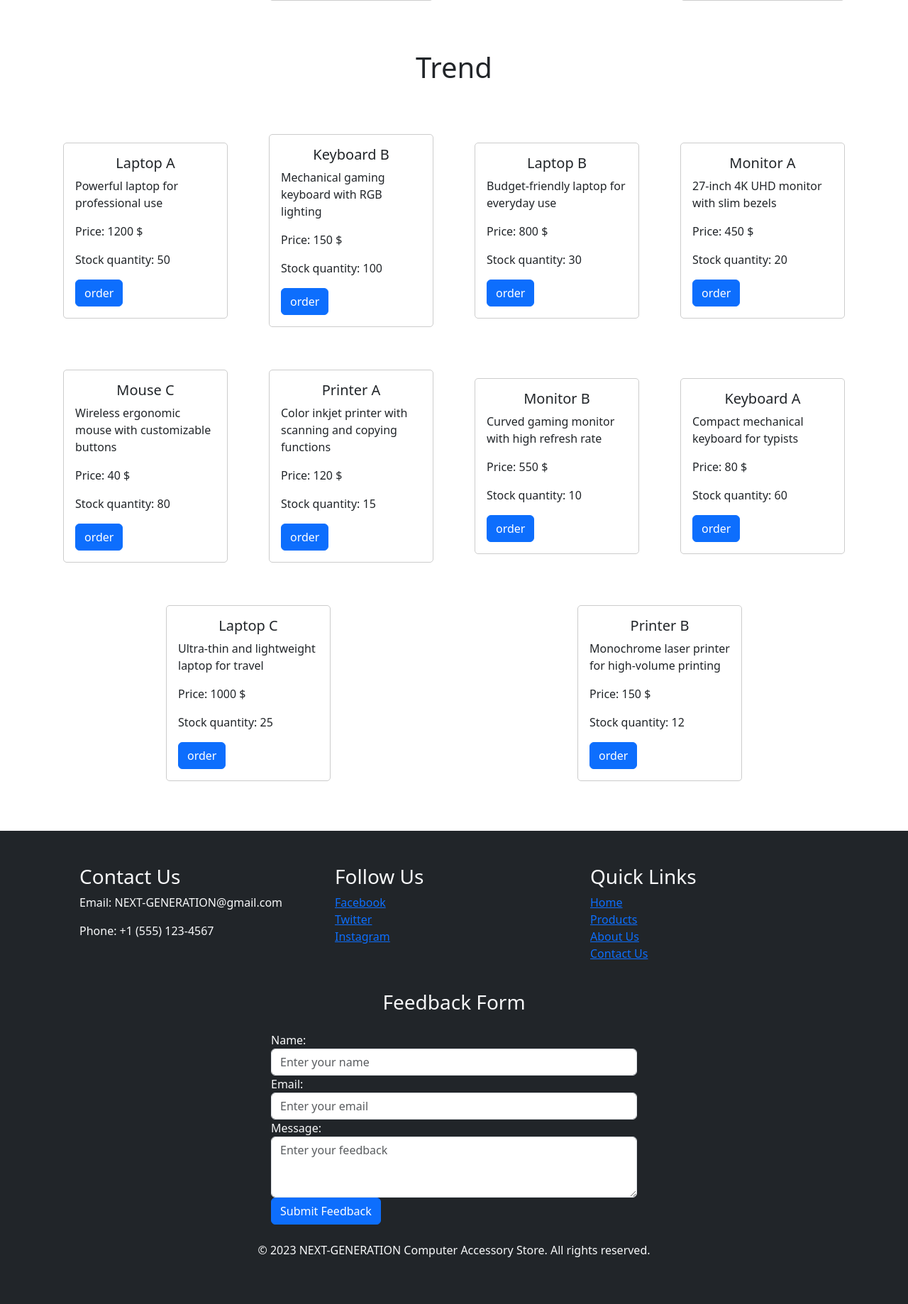
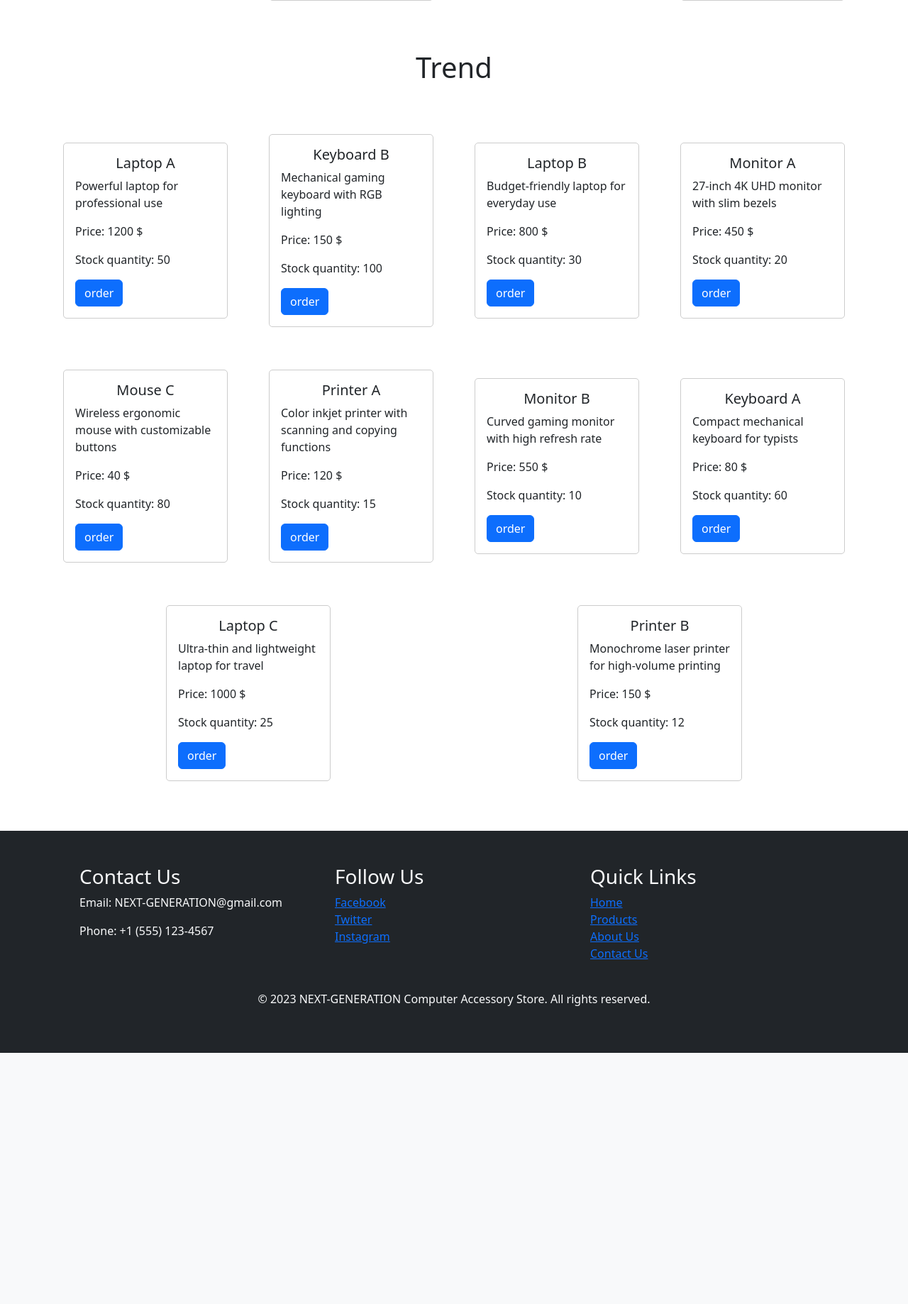
Before and after one commit to abduhafiz1993/NG-website, a Flask app: page / in a window 1280 px wide. Shown: the part 1065-2903 px from the top of the page at 71% size. After the commit the page ends 2549 px from the top, so only its background shows below. Run offline with Flask 3, Linux system fonts and the light colour scheme; some libraries are stand-ins or nearby versions.

Commit message:
update files

```diff
--- a/app.py
+++ b/app.py
@@ -24,10 +24,10 @@ def personal():
 @app.route("/update_info", methods=["POST"])
 def update_info():
     db.execute(
-            "INSERT INTO Users (username, password, email) VALUES(?, ?, ?)",
+            "update Users set username = ? , email = ? where user_id = ?",
             request.form.get("username"),
-            generate_password_hash(request.form.get("password")),
             request.form.get("email"),
+            session["user_id"]
         )
     return redirect("/personal")
 
--- a/templates/index.html
+++ b/templates/index.html
@@ -37,15 +37,26 @@
     {% for product in products %}
   <div class="card item-flexs" >
 
-    <div class="card-body">
+    <div class="card-body parent-element">
       <h5 class="card-title">{{ product["product_name"]}}</h5>
       <p class="card-text">{{product["description"]}}</p>
       <p class="card-text">Price: {{product["price"]}} $</p>
       <p class="card-text">Stock quantity: {{ product["stock_quantity"]}}</p>
-      <button class="btn btn-primary float-right">order</button>
+      <button class="btn btn-primary float-right" id="orderButton" >order</button>
     </div>
   </div>
+
   {% endfor %}
   </div>
+  <script>
+    // JavaScript code to add <p> to the parent element on button click
+    document.getElementById('orderButton').addEventListener('click',       function() {
+        var parentElement = document.querySelector('.parent-element');
+        var newParagraph = document.createElement('p');
+        newParagraph.classList.add('card-text')
+        newParagraph.textContent = '0988179643';
+        parentElement.appendChild(newParagraph);
+      })
+</script>
 </section>
 {% endblock %}
--- a/templates/layout.html
+++ b/templates/layout.html
@@ -37,14 +37,12 @@
                 <a class="nav-link" href="{{ url_for('about') }}">About</a>
               </li>
               <li class="nav-item dropdown">
-                <form action="{{url_for('product')}}" method="post">
+                <form action="/porduct" method="POST">
                 <select class="nav-link dropdown-toggle" href="#" role="button" data-bs-toggle="dropdown" aria-expanded="false">
-                  <ul class="dropdown-menu">
+                  <option class="dropdown-item" value="" disabled selected>Select Type</option>
                     {% for type in types %}
                       <option class="dropdown-item" id="Laptops"  name="id" value="{{ type['type_id'] }}">{{ type["type_name"] }}</option>
                     {% endfor %}
-
-              </ul>
                 </select>
               </form>
               </li>
@@ -96,30 +94,6 @@
         </div>
     </div>
 
-    <!-- Feedback Form -->
-    <div class="container mt-4">
-        <div class="row">
-            <div class="col-md-6 offset-md-3">
-                <h3 class="text-center mb-4">Feedback Form</h3>
-                <form>
-                    <div class="form-group">
-                        <label for="feedbackName">Name:</label>
-                        <input type="text" class="form-control" id="feedbackName" placeholder="Enter your name">
-                    </div>
-                    <div class="form-group">
-                        <label for="feedbackEmail">Email:</label>
-                        <input type="email" class="form-control" id="feedbackEmail" placeholder="Enter your email">
-                    </div>
-                    <div class="form-group">
-                        <label for="feedbackMessage">Message:</label>
-                        <textarea class="form-control" id="feedbackMessage" rows="3" placeholder="Enter your feedback"></textarea>
-                    </div>
-                    <button type="submit" class="btn btn-primary">Submit Feedback</button>
-                </form>
-            </div>
-        </div>
-    </div>
-
     <div class="text-center mt-4">
         <p>&copy; 2023 NEXT-GENERATION Computer Accessory Store. All rights reserved.</p>
     </div>
```
Also changed, not shown: database.db, 1 other file.
